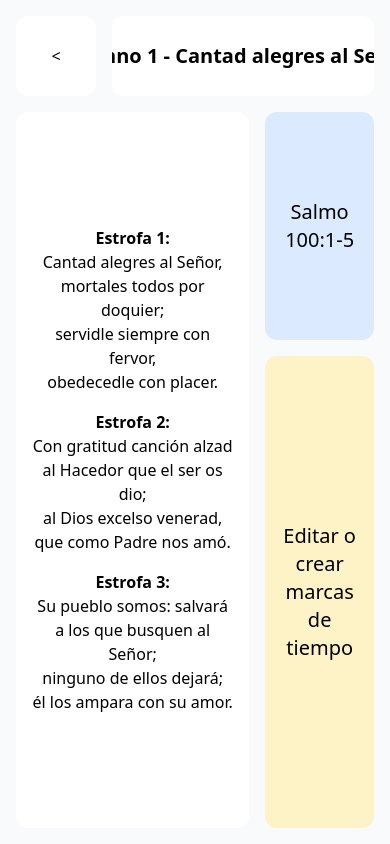
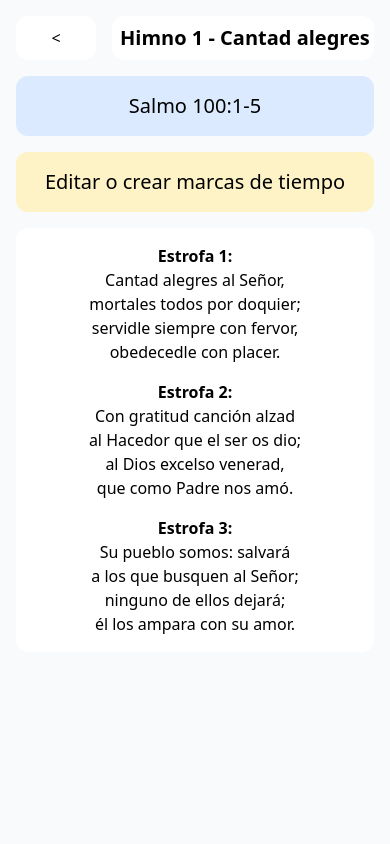
Before and after one commit to Sander20Dev/7d-hymnal-kit, a Next.js app: page /hymn/1 in a window 390 px wide. Built offline with nearby package versions, Linux system fonts and the light colour scheme; a web font is replaced by a local one.

Commit message:
Adding responsive

```diff
--- a/app/hymn/[number]/page.tsx
+++ b/app/hymn/[number]/page.tsx
@@ -15,21 +15,33 @@ export default async function HymnPage({
   if (hymn == null) return notFound()
 
   return (
-    <main className='grid grid-cols-3 grid-rows-[80px_1fr_1fr_1fr] w-full min-h-screen gap-4 p-4 bg-slate-50'>
-      <div className='col-span-3 grid grid-cols-[80px_1fr] w-full gap-4'>
+    <main className='flex flex-col sm:grid sm:grid-cols-3 sm:grid-rows-[80px_1fr_1fr_1fr] w-full min-h-screen gap-4 p-4 bg-slate-50'>
+      <div className='sm:col-span-3 grid grid-cols-[80px_1fr] w-full gap-4'>
         <Link
           href='/'
           className='bg-white hover:bg-amber-50 rounded-xl flex items-center justify-center'>
           {'<'}
         </Link>
-        <h1 className='bg-white flex items-center justify-center text-center text-xl sm:text-2xl font-bold overflow-hidden text-ellipsis whitespace-nowrap p-2 rounded-xl'>
+        <h1 className='bg-white flex items-center sm:justify-center sm:text-center text-xl sm:text-2xl font-bold overflow-hidden text-ellipsis whitespace-nowrap p-2 rounded-xl'>
           Himno {hymn.number} - {hymn.name}
         </h1>
       </div>
+
+      <Link
+        target='_blank'
+        href='https://docs.google.com/spreadsheets/d/13Se-F9Bpi-QkfsQw4l2p5Q_PaiZW9mGPjdjoRVDguMQ/edit?usp=sharing'
+        className='sm:col-start-3 sm:row-start-2 bg-blue-100 hover:bg-blue-200 flex justify-center items-center text-center p-4 rounded-xl text-xl'>
+        {hymn.verseAssociated ?? 'No se tiene el versículo asociado.'}
+      </Link>
+      <Link
+        href={`/hymn/${hymn.number}/time-marker`}
+        className='sm:row-span-2 sm:col-start-3 sm:row-start-3 bg-amber-100 hover:bg-amber-200 flex justify-center p-4 rounded-xl text-xl text-center items-center'>
+        Editar o crear marcas de tiempo
+      </Link>
       <Link
         target='_blank'
         href={getHymnLyricsUrl(hymn.number)}
-        className='col-span-2 row-span-3 row-start-2 bg-white hover:bg-blue-50 flex flex-col justify-center items-center p-4 text-center gap-4 flex-wrap rounded-xl'>
+        className='sm:col-span-2 sm:row-span-3 sm:row-start-2 bg-white hover:bg-blue-50 flex flex-col justify-center items-center p-4 text-center gap-4 flex-wrap rounded-xl'>
         {hymn.lyrics.length !== 0 ? (
           hymn.lyrics.map(({ lines, kind }, i, arr) => (
             <section key={'line-' + i}>
@@ -51,17 +63,6 @@ export default async function HymnPage({
           <p>Aún no se ha transcito este himno.</p>
         )}
       </Link>
-      <Link
-        target='_blank'
-        href='https://docs.google.com/spreadsheets/d/13Se-F9Bpi-QkfsQw4l2p5Q_PaiZW9mGPjdjoRVDguMQ/edit?usp=sharing'
-        className='col-start-3 row-start-2 bg-blue-100 hover:bg-blue-200 flex justify-center items-center text-center p-4 rounded-xl text-xl'>
-        {hymn.verseAssociated ?? 'No se tiene el versículo asociado.'}
-      </Link>
-      <Link
-        href={`/hymn/${hymn.number}/time-marker`}
-        className='row-span-2 col-start-3 row-start-3 bg-amber-100 hover:bg-amber-200 flex justify-center p-4 rounded-xl text-xl text-center items-center'>
-        Editar o crear marcas de tiempo
-      </Link>
     </main>
   )
 }
--- a/app/hymn/[number]/time-marker/page.tsx
+++ b/app/hymn/[number]/time-marker/page.tsx
@@ -35,7 +35,7 @@ export default async function TimeMarkerPage({
   )
 
   return (
-    <main className='grid grid-cols-3 grid-rows-[80px_1fr_1fr_1fr] w-full h-screen gap-4 p-4 bg-slate-50'>
+    <main className='flex flex-col sm:grid sm:grid-cols-3 sm:grid-rows-[80px_1fr_1fr_1fr] w-full h-screen gap-4 p-4 bg-slate-50'>
       <div className='col-span-3 grid grid-cols-[80px_1fr] w-full gap-4'>
         <Link
           href={'/hymn/' + hymn.number}
--- a/app/hymn/[number]/time-marker/ui/audio-player.tsx
+++ b/app/hymn/[number]/time-marker/ui/audio-player.tsx
@@ -28,7 +28,7 @@ export default function AudioPlayer({ audio }: { audio: HTMLAudioElement }) {
   }, [audio])
 
   return (
-    <section className='bg-amber-50 flex flex-col justify-center items-center p-4 rounded-xl text-xl text-center gap-4'>
+    <section className='col-start-1 col-span-2 row-start-2 bg-amber-50 flex flex-col justify-center items-center p-4 rounded-xl text-xl text-center gap-4'>
       <div className='flex justify-center items-center gap-4 w-full'>
         <ControlButton
           onClick={() => (audio.currentTime -= 5)}
--- a/app/hymn/[number]/time-marker/ui/time-marker.tsx
+++ b/app/hymn/[number]/time-marker/ui/time-marker.tsx
@@ -26,7 +26,7 @@ export default function TimeMarker({
 
   return (
     <>
-      <section className='col-span-2 row-span-3 row-start-2 bg-white flex flex-col justify-center items-center p-4 text-center gap-4 flex-wrap rounded-xl text-lg overflow-x-auto'>
+      <section className='sm:col-span-2 sm:row-span-3 sm:row-start-2 bg-white flex flex-col justify-center items-center p-4 text-center gap-4 flex-wrap rounded-xl text-lg overflow-x-auto'>
         <section>
           <p
             className={clsx(
@@ -73,7 +73,7 @@ export default function TimeMarker({
           </p>
         </section>
       </section>
-      <section className='row-span-3 col-start-3 row-start-2 bg-amber-100 flex flex-col justify-center p-4 gap-4 rounded-xl text-xl text-center items-center'>
+      <section className='sm:row-span-3 sm:col-start-3 sm:row-start-2 bg-amber-100 grid grid-cols-2 grid-rows-2 sm:flex sm:flex-col justify-center p-4 gap-4 rounded-xl text-xl text-center items-center'>
         {audio == null && (
           <PrimaryButton
             onClick={() => {
--- a/app/ui/hymns-gallery/hymn-collection.tsx
+++ b/app/ui/hymns-gallery/hymn-collection.tsx
@@ -7,7 +7,7 @@ interface HymnCollectionProps {
 
 export default function HymnCollection({ hymns }: HymnCollectionProps) {
   return (
-    <article className='grid grid-cols-[repeat(auto-fill,minmax(192px,1fr))] gap-4 p-4'>
+    <article className='grid grid-cols-[repeat(auto-fill,minmax(192px,1fr))] justify-items-center gap-4 p-4'>
       {hymns.map((hymn) => (
         <HymnCard key={hymn.number} hymn={hymn} />
       ))}
```
